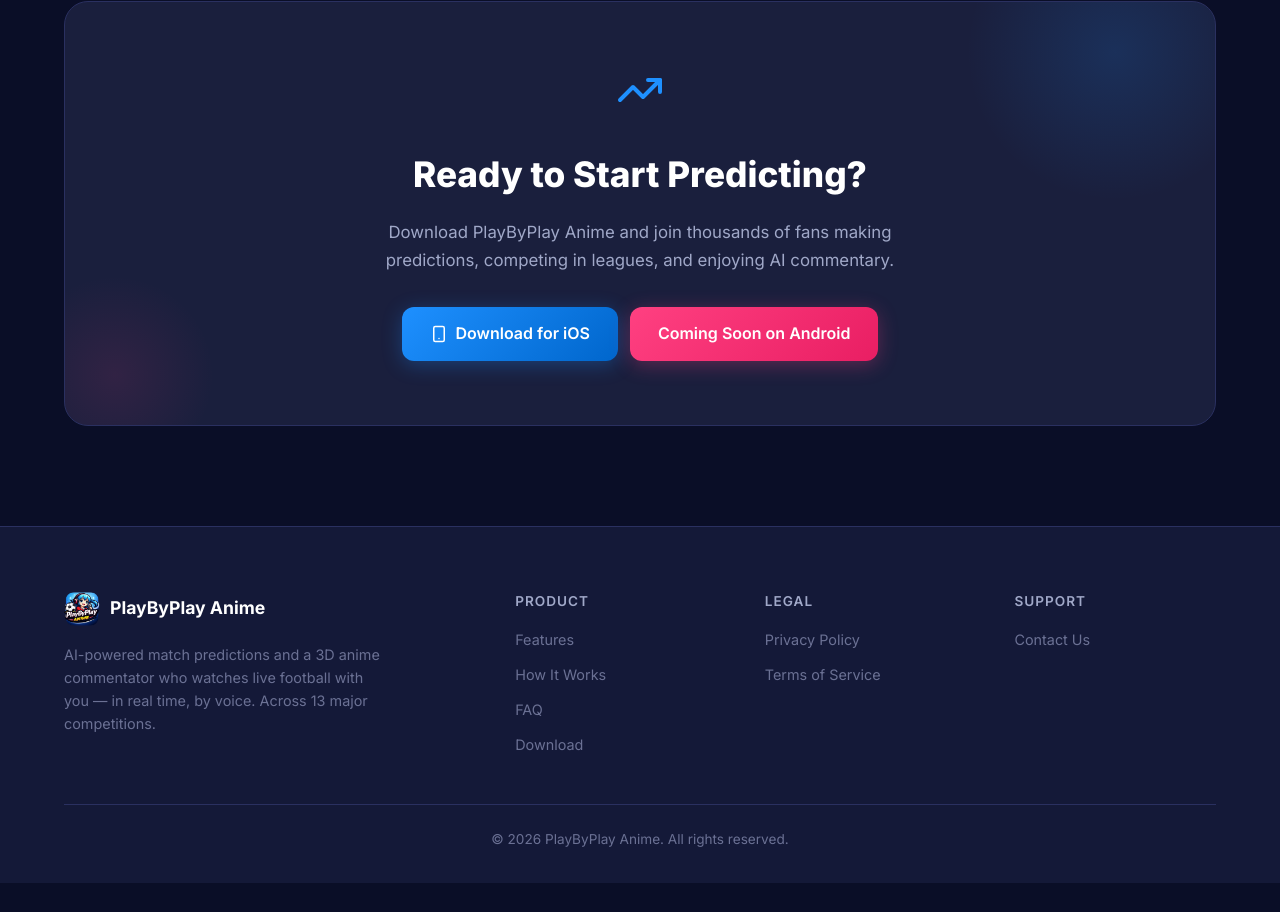
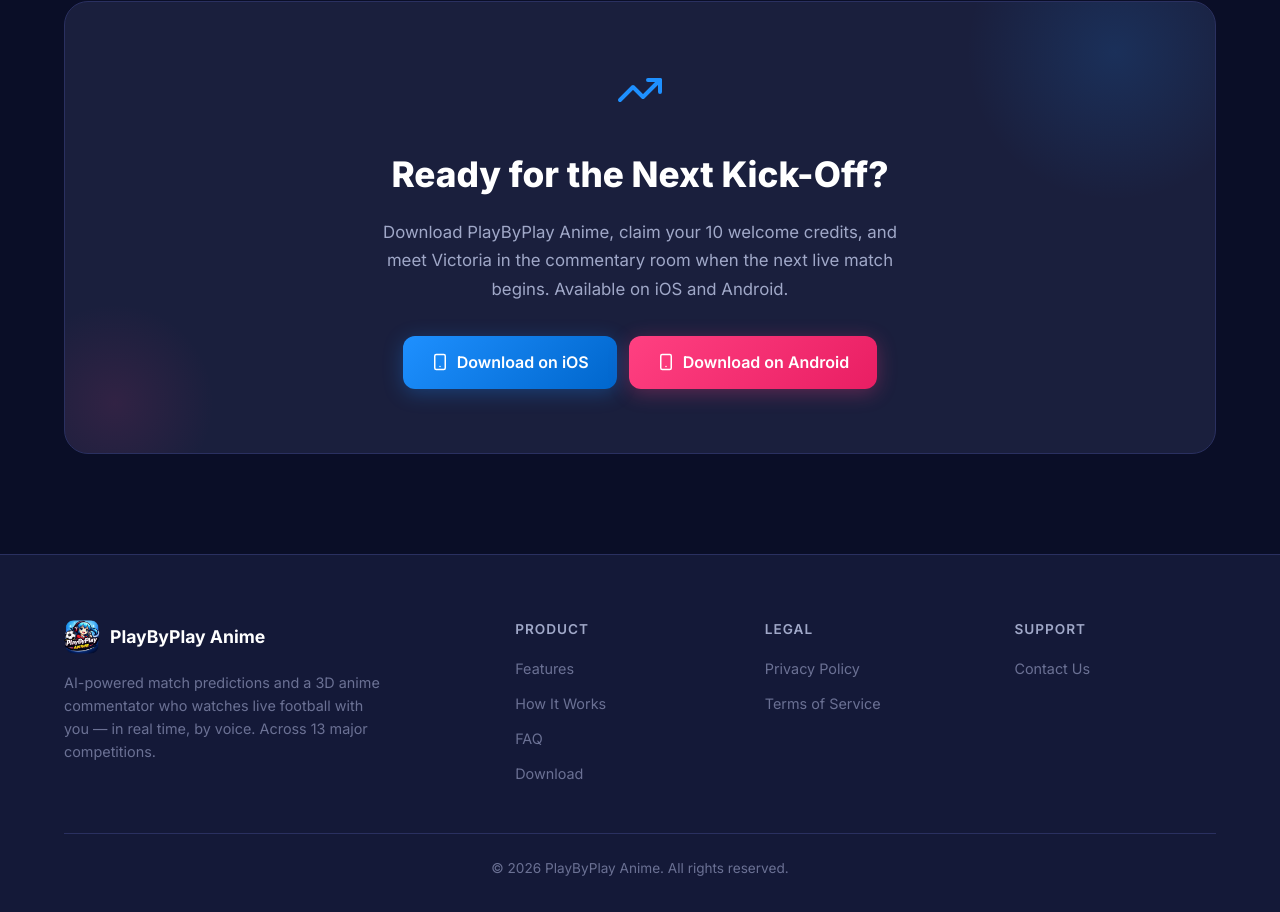
Before and after one commit to mvpcraft/web-home-task, a React (Vite) app: page / in a window 1280 px wide. Shown: the part 4459-5371 px from the top of the page. Before the commit the page ends 5342 px from the top, so only its background shows below. Built offline with nearby package versions, Linux system fonts and the light colour scheme.

Commit message:
update: update download section

```diff
--- a/src/pages/Home.tsx
+++ b/src/pages/Home.tsx
@@ -320,18 +320,20 @@
               <div className={styles.ctaOrb2} />
             </div>
             <TrendingUp size={48} className={styles.ctaIcon} />
-            <h2>Ready to Start Predicting?</h2>
+            <h2>Ready for the Next Kick-Off?</h2>
             <p>
-              Download PlayByPlay Anime and join thousands of fans making
-              predictions, competing in leagues, and enjoying AI commentary.
+              Download PlayByPlay Anime, claim your 10 welcome credits, and
+              meet Victoria in the commentary room when the next live match
+              begins. Available on iOS and Android.
             </p>
             <div className={styles.ctaButtons}>
               <a href="#" className={styles.btnPrimary}>
                 <Smartphone size={18} />
-                Download for iOS
+                Download on iOS
               </a>
               <a href="#" className={styles.btnAccent}>
-                Coming Soon on Android
+                <Smartphone size={18} />
+                Download on Android
               </a>
             </div>
           </div>
```
